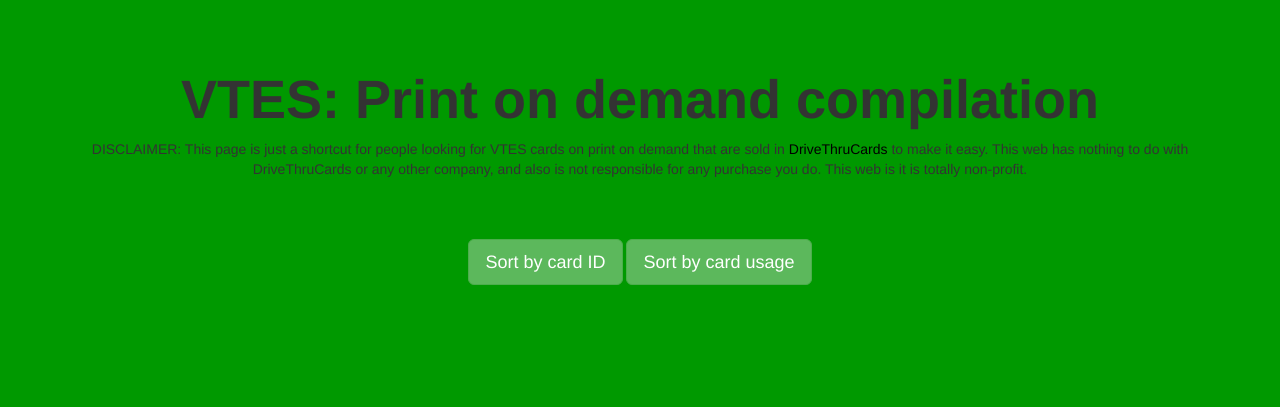
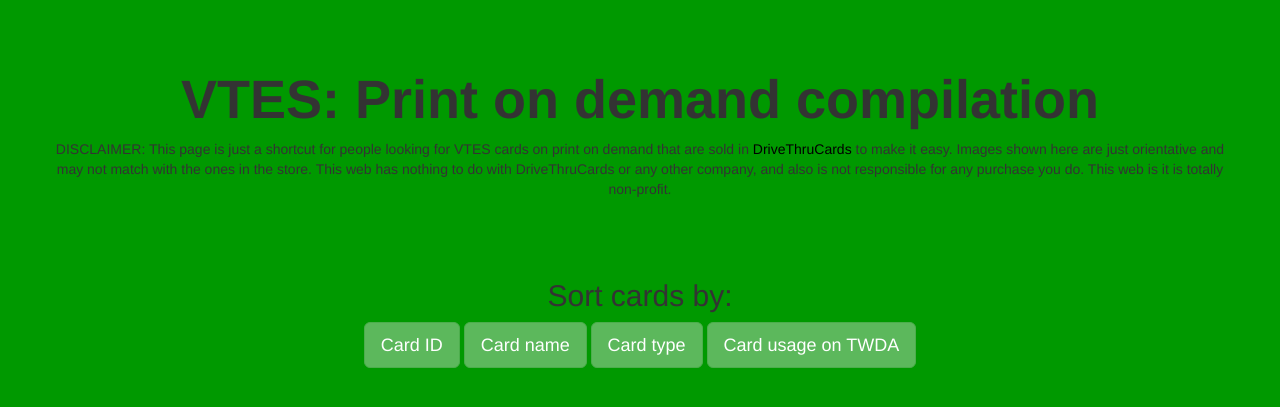
Before and after one commit to Nosk14/vtes-pod-shortcut, a Flask app: page / in a window 1280 px wide. Shown: the top 407 px of the page. Run offline with Flask 2, Linux system fonts and the light colour scheme; some libraries are stand-ins or nearby versions.

Commit message:
more sroting methods

```diff
--- a/app/app.py
+++ b/app/app.py
@@ -44,6 +44,10 @@ def cards_panel():
 
     if sorting_method == 'twda':
         local_cards.sort(key=lambda c: card_usage[c['id']], reverse=True)
+    elif sorting_method == 'name':
+        local_cards.sort(key=lambda c: c['name'])
+    elif sorting_method == 'type':
+        local_cards.sort(key=lambda c: (c['type'], c['name']))
 
     return render_template('cards_panel.html', cards=local_cards)
 
--- a/app/parsers.py
+++ b/app/parsers.py
@@ -44,7 +44,8 @@ class DriveThruCards:
             'name': card_data['name'],
             'id': card_data['id'],
             'img': card_data['image'],
-            'link': link
+            'link': link,
+            'type': card_data['card_type']
         }
 
 
--- a/app/templates/cards_panel.html
+++ b/app/templates/cards_panel.html
@@ -54,12 +54,15 @@
     <h1>VTES: Print on demand compilation</h1>
     <p>
         DISCLAIMER: This page is just a shortcut for people looking for VTES cards on print on demand that are sold in <a href="https://www.drivethrucards.com/browse/pub/12056/Black-Chantry-Productions/subcategory/30619_34256/VTES-Legacy-Card-Singles?sort=4a&pfrom=0.35&pto=0.35">DriveThruCards</a> to make it easy.
-        This web has nothing to do with DriveThruCards or any other company, and also is not responsible for any purchase you do. This web is it is totally non-profit.
+        Images shown here are just orientative and may not match with the ones in the store. This web has nothing to do with DriveThruCards or any other company, and also is not responsible for any purchase you do. This web is it is totally non-profit.
     </p>
 </header>
 <div class="buttons-panel">
- <button type="button" class="btn btn-success btn-lg" onclick="location.href='/'">Sort by card ID</button>
- <button type="button" class="btn btn-success btn-lg" onclick="location.href='/?sort=twda'">Sort by card usage</button>
+    <h2>Sort cards by: </h2>
+ <button type="button" class="btn btn-success btn-lg" onclick="location.href='/'">Card ID</button>
+ <button type="button" class="btn btn-success btn-lg" onclick="location.href='/?sort=name'">Card name</button>
+ <button type="button" class="btn btn-success btn-lg" onclick="location.href='/?sort=type'">Card type</button>
+ <button type="button" class="btn btn-success btn-lg" onclick="location.href='/?sort=twda'">Card usage on TWDA</button>
 </div>
 <div class="grid-container">
     {% for card in cards %}
```
